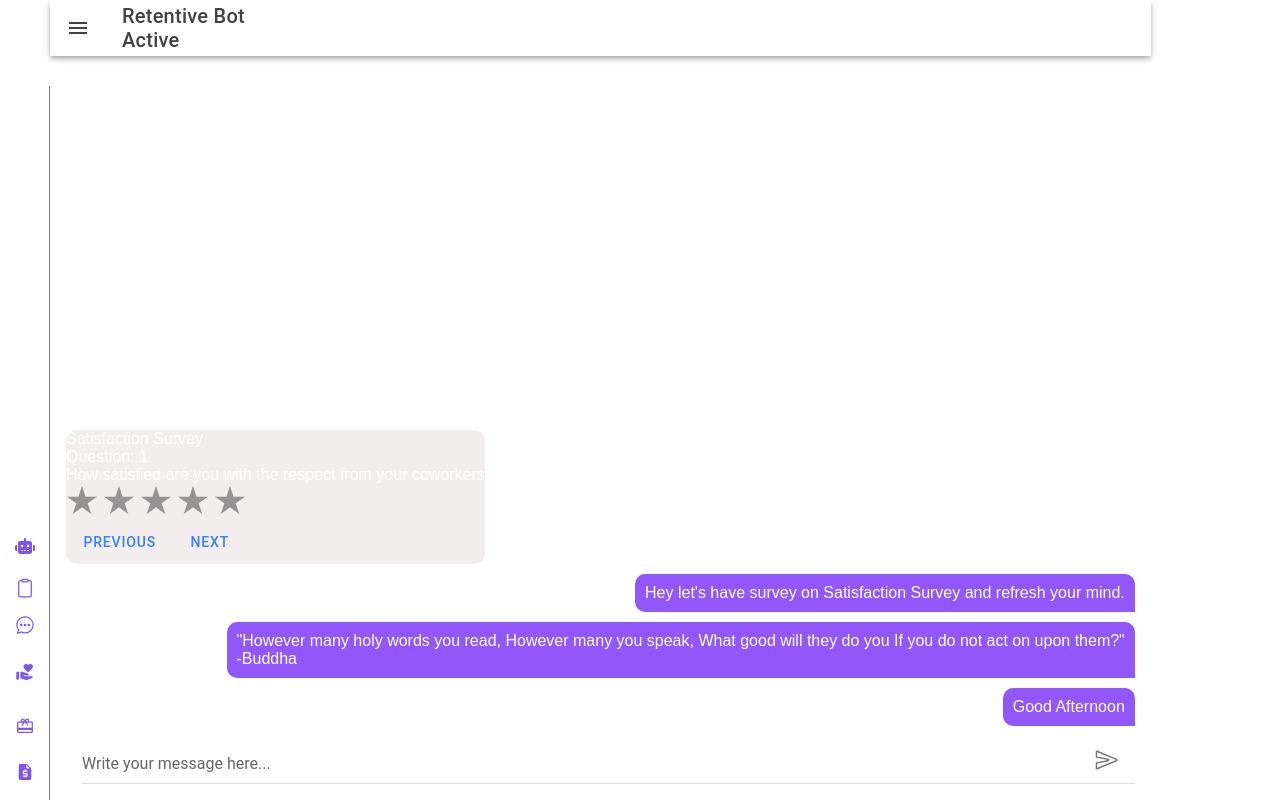
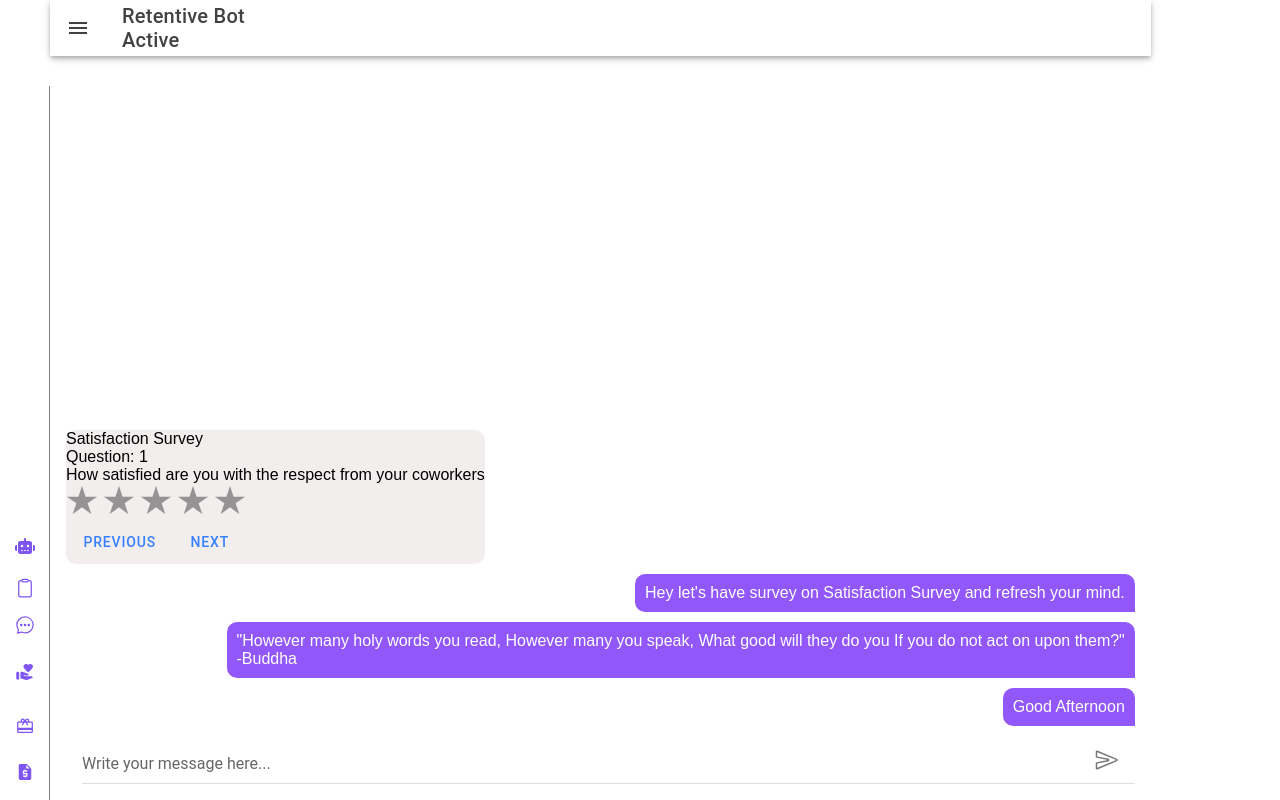
Before and after one commit to C0dewithLokesh/Retentive-bot, a React (Vite) app: page /home in a window 1280 px wide. Both pictures are taken after a click on the element "Survey". Built offline with nearby package versions, Linux system fonts and the light colour scheme.

Commit message:
bot message bg color change

```diff
--- a/src/theme/variables.css
+++ b/src/theme/variables.css
@@ -420,9 +420,18 @@ ion-router-outlet {
   color: #fff;
 }
 
+.msg-content-inside.bot {
+  background-color: #F7F7F7;
+  color: #000;
+}
+
 .msg-text {
   color: #fff;
   white-space: pre-wrap;
+}
+
+.msg-text.bot {
+  color: #000;
 }
 
 .msg-content-inside.user {
```
